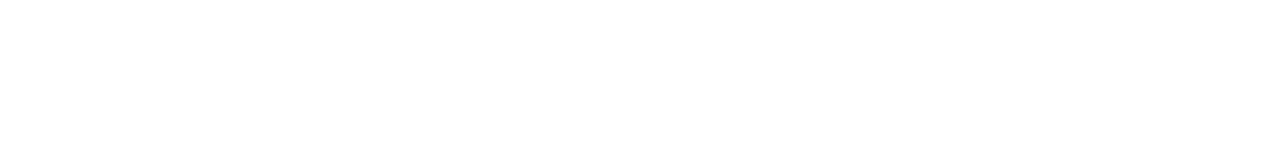
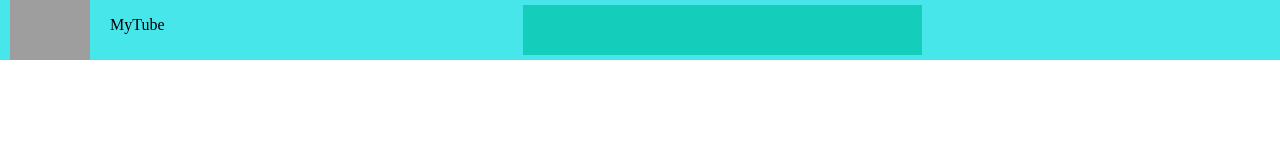
Before and after one commit to Helixjoe/Youtube-clone, a plain HTML site: page index.html in a window 1280 px wide. Drawn offline with Linux system fonts and the light colour scheme; grey boxes are pictures that could not be loaded.

Commit message:
header work - menu button, title, search added

```diff
--- a/css/styles.css
+++ b/css/styles.css
@@ -0,0 +1,27 @@
+
+body{
+    margin: 0px;
+}
+
+.HEADER{
+    display: flex;
+    background-color: rgb(71, 230, 235);
+    height: 60px;
+}
+
+.menu{
+    height: 60px;
+    margin-left: 10px;
+}
+
+.headd{
+    margin-left: 20px;
+}
+
+.searchbar{
+    margin: 5px auto;
+    border-width: 0;
+    background-color: rgb(20, 205, 187);
+    width: 31.2%; // need to fix this
+    padding: 1px;
+}
--- a/index.html
+++ b/index.html
@@ -3,10 +3,30 @@
 <head>
     <meta charset="UTF-8">
     <meta http-equiv="X-UA-Compatible" content="IE=edge">
-    <meta name="viewport" content="width=device-width, initial-scale=1.0">
-    <title>Document</title>
+    <meta name="viewport" content="width=device-width, initialscale=1.0">
+    <title>Mytube</title>
+    <link rel="stylesheet" href="css/styles.css">
 </head>
 <body>
+    <div class="HEADER">
+        <img class="menu" src="https://cdn4.iconfinder.com/data/icons/user-interface-33/80/Menu-512.png" alt="sidemenu">
+        <p class="headd">MyTube</p>
+        <input class="searchbar" type="search" name="" id="">
+    </div>
 
+
+    <div class="TAGS">
+
+    </div>
+
+
+    <div class="SIDEBAR">
+
+    </div>
+
+
+    <div class="CONTENT">
+
+    </div>
 </body>
 </html>
```
